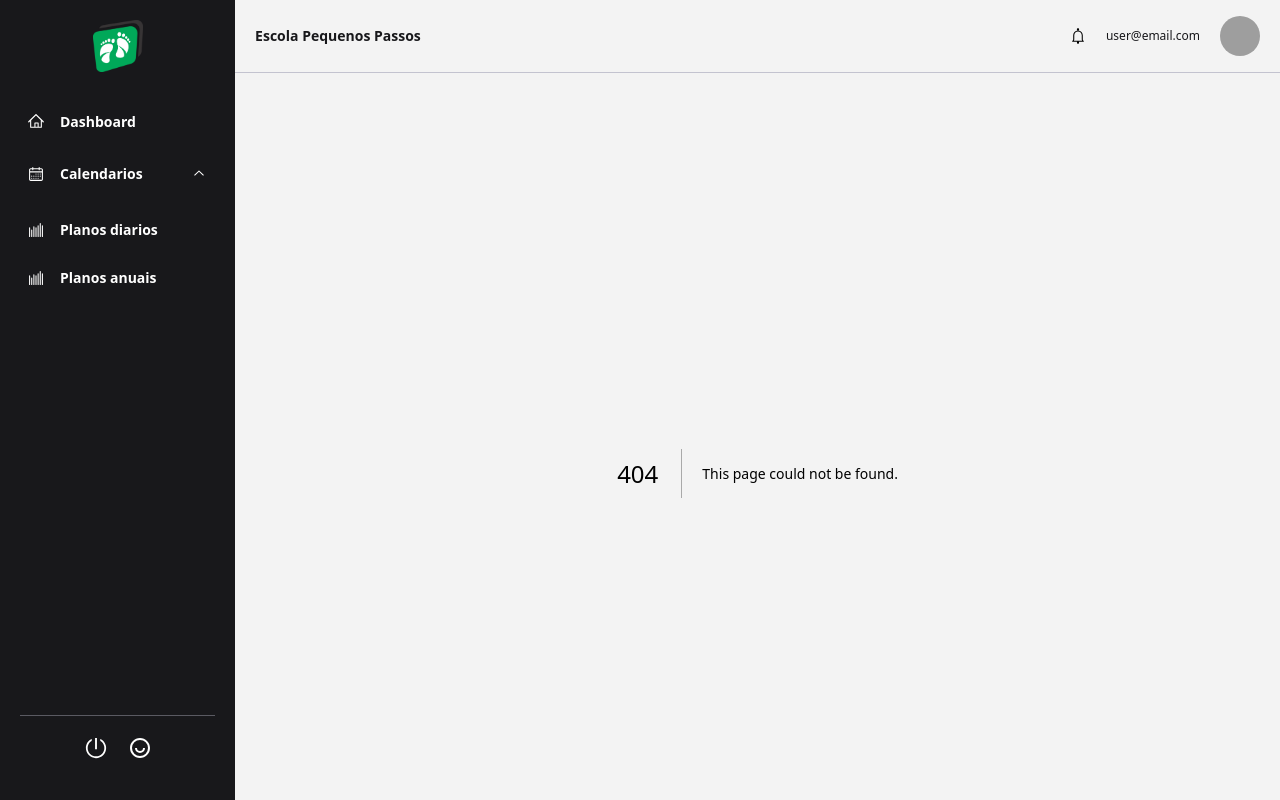
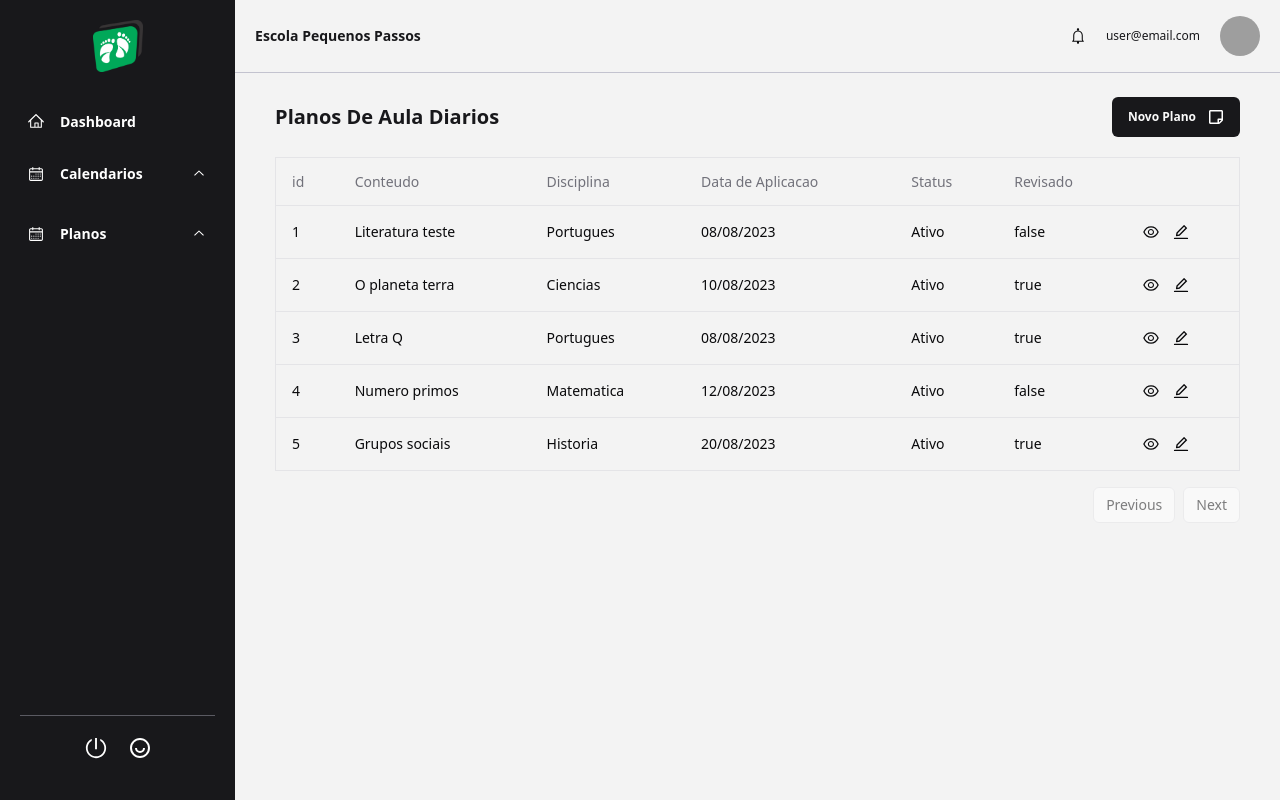
Before and after one commit to escolas-pequenos-passos/mvp-escola-pequenos-passos, a Next.js app: page /plans/daily in a window 1280 px wide. Before the commit this address had no page. Built offline with nearby package versions, Linux system fonts and the light colour scheme; grey boxes are pictures that could not be loaded.

Commit message:
create data table and add to plans page

```diff
--- a/package.json
+++ b/package.json
@@ -23,6 +23,7 @@
     "@radix-ui/react-scroll-area": "^1.0.4",
     "@radix-ui/react-select": "^1.2.2",
     "@radix-ui/react-slot": "^1.0.2",
+    "@tanstack/react-table": "^8.9.3",
     "@types/node": "20.4.7",
     "@types/react": "18.2.18",
     "@types/react-dom": "18.2.7",
--- /dev/null
+++ b/src/app/plans/daily/columns.tsx
@@ -0,0 +1,67 @@
+import { DailyPlan } from "@/interfaces/dailyPlan";
+import { ColumnDef } from "@tanstack/react-table";
+import { format } from "date-fns";
+import { AiOutlineEdit, AiOutlineEye } from "react-icons/ai";
+
+interface Props {
+  handleEdit: (data: any) => void;
+  handleGet: (data: any) => void;
+}
+
+export function dailyColumns({
+  handleEdit,
+  handleGet,
+}: Props): ColumnDef<DailyPlan>[] {
+  return [
+    {
+      accessorKey: "id",
+    },
+    {
+      accessorKey: "content",
+      header: "Conteudo",
+    },
+    {
+      accessorKey: "discipline",
+      header: "Disciplina",
+    },
+    {
+      accessorKey: "date",
+      header: "Data de Aplicacao",
+      cell: ({ row }) => {
+        const value = row.getValue("date") as Date;
+
+        return <span>{format(value, "dd/MM/yyyy")}</span>;
+      },
+    },
+    {
+      accessorKey: "status",
+      header: "Status",
+      cell: ({ row }) => {
+        const value = row.getValue("status");
+
+        return <span className="text-zinc-90">{String(value)}</span>;
+      },
+    },
+    {
+      accessorKey: "isReviewed",
+      header: "Revisado",
+    },
+    {
+      id: "actions",
+      cell: ({ row }) => {
+        const id = row.getValue("id");
+
+        return (
+          <div className="flex items-center gap-3">
+            <button onClick={() => handleGet(id)}>
+              <AiOutlineEye size={18} />
+            </button>
+            <button onClick={() => handleEdit(id)}>
+              <AiOutlineEdit size={18} />
+            </button>
+          </div>
+        );
+      },
+    },
+  ];
+}
--- /dev/null
+++ b/src/app/plans/daily/new/page.tsx
@@ -0,0 +1,9 @@
+export default function New() {
+  return (
+    <main className="p-10 pt-6 overflow-y-auto overflow-x-hidden">
+      <div className="flex items-center justify-between">
+        <h1 className="text-zinc-900 font-bold text-xl">Novo Plano</h1>
+      </div>
+    </main>
+  );
+}
--- /dev/null
+++ b/src/app/plans/daily/page.tsx
@@ -0,0 +1,47 @@
+"use client";
+
+import { usePathname, useRouter } from "next/navigation";
+
+import { FaRegStickyNote } from "react-icons/fa";
+import { Button } from "@/components/ui/button";
+import { DataTable } from "@/components/DataTable";
+import { plansDaily } from "./plansDaily";
+import { dailyColumns } from "./columns";
+
+export default function Daily() {
+  const router = useRouter();
+  const pathname = usePathname();
+
+  function handleEdit(data: any) {
+    console.log(data);
+  }
+
+  function handleGet(data: any) {
+    console.log(data);
+  }
+
+  return (
+    <main className="p-10 pt-6 overflow-y-auto overflow-x-hidden">
+      <div className="flex items-center justify-between">
+        <h1 className="text-zinc-900 font-bold text-xl">
+          Planos De Aula Diarios
+        </h1>
+
+        <Button onClick={() => router.push(`${pathname}/new`)}>
+          <span className="text-xs font-semibold">Novo Plano</span>
+          <FaRegStickyNote className="ml-3 text-white" size={16} />
+        </Button>
+      </div>
+
+      <div className="mt-5">
+        <DataTable
+          columns={dailyColumns({
+            handleEdit,
+            handleGet,
+          })}
+          data={plansDaily}
+        />
+      </div>
+    </main>
+  );
+}
--- /dev/null
+++ b/src/app/plans/daily/plansDaily.ts
@@ -0,0 +1,51 @@
+// active | processing | deactive
+
+import { DailyStatus } from "@/interfaces/dailyPlan";
+
+export const plansDaily = [
+  {
+    id: 1,
+    content: 'Literatura teste',
+    date: new Date('2023-08-08'),
+    discipline: 'Portugues',
+    status: DailyStatus.active,
+    isReviewed: false,
+    descriptionPlan: '<p>Conteudo</p>'
+  },
+  {
+    id: 2,
+    content: 'O planeta terra',
+    date: new Date('2023-08-10'),
+    discipline: 'Ciencias',
+    status: DailyStatus.active,
+    isReviewed: true,
+    descriptionPlan: '<p>Conteudo</p>'
+  },
+  {
+    id: 3,
+    content: 'Letra Q',
+    date: new Date('2023-08-08'),
+    discipline: 'Portugues',
+    status: DailyStatus.active,
+    isReviewed: true,
+    descriptionPlan: '<p>Conteudo</p>'
+  },
+  {
+    id: 4,
+    content: 'Numero primos',
+    date: new Date('2023-08-12'),
+    discipline: 'Matematica',
+    status: DailyStatus.active,
+    isReviewed: false,
+    descriptionPlan: '<p>Conteudo</p>'
+  },
+  {
+    id: 5,
+    content: 'Grupos sociais',
+    date: new Date('2023-08-20'),
+    discipline: 'Historia',
+    status: DailyStatus.active,
+    isReviewed: true,
+    descriptionPlan: '<p>Conteudo</p>'
+  }
+]
--- /dev/null
+++ b/src/components/DataTable/index.tsx
@@ -0,0 +1,93 @@
+import {
+  flexRender,
+  getCoreRowModel,
+  getPaginationRowModel,
+  useReactTable,
+} from "@tanstack/react-table";
+
+import {
+  Table,
+  TableBody,
+  TableCell,
+  TableHead,
+  TableHeader,
+  TableRow,
+} from "@/components/ui/table";
+import { DataTableProps } from "./interfaces/dataTable";
+import { Button } from "../ui/button";
+
+export function DataTable<TData, TValue>({
+  columns,
+  data,
+}: DataTableProps<TData, TValue>) {
+  const table = useReactTable({
+    data,
+    columns,
+    getCoreRowModel: getCoreRowModel(),
+    getPaginationRowModel: getPaginationRowModel(),
+  });
+
+  return (
+    <div>
+      <Table className="border">
+        <TableHeader className="">
+          {table.getHeaderGroups().map((headerGroup) => (
+            <TableRow key={headerGroup.id}>
+              {headerGroup.headers.map((header) => {
+                return (
+                  <TableHead key={header.id}>
+                    {header.isPlaceholder
+                      ? null
+                      : flexRender(
+                          header.column.columnDef.header,
+                          header.getContext()
+                        )}
+                  </TableHead>
+                );
+              })}
+            </TableRow>
+          ))}
+        </TableHeader>
+
+        <TableBody className="">
+          {table.getRowModel().rows?.length ? (
+            table.getRowModel().rows.map((row) => (
+              <TableRow key={row.id} className="group hover:bg-zinc-900">
+                {row.getVisibleCells().map((cell) => (
+                  <TableCell key={cell.id} className="group-hover:text-white">
+                    {flexRender(cell.column.columnDef.cell, cell.getContext())}
+                  </TableCell>
+                ))}
+              </TableRow>
+            ))
+          ) : (
+            <TableRow>
+              <TableCell colSpan={columns.length} className="h-24 text-center">
+                No results.
+              </TableCell>
+            </TableRow>
+          )}
+        </TableBody>
+      </Table>
+
+      <div className="flex items-center justify-end space-x-2 py-4">
+        <Button
+          variant="outline"
+          size="sm"
+          onClick={() => table.previousPage()}
+          disabled={!table.getCanPreviousPage()}
+        >
+          Previous
+        </Button>
+        <Button
+          variant="outline"
+          size="sm"
+          onClick={() => table.nextPage()}
+          disabled={!table.getCanNextPage()}
+        >
+          Next
+        </Button>
+      </div>
+    </div>
+  );
+}
--- /dev/null
+++ b/src/components/DataTable/interfaces/dataTable.ts
@@ -0,0 +1,6 @@
+import { ColumnDef } from "@tanstack/react-table";
+
+export interface DataTableProps<TData,TValue>{
+  columns: ColumnDef<TData, TValue>[];
+  data: TData[];
+}
--- a/src/components/Sidebar/Route/index.tsx
+++ b/src/components/Sidebar/Route/index.tsx
@@ -9,13 +9,14 @@ interface Props {
 
 export function Route({ icon: Icon, routeName, path }: Props) {
   return (
-    <li className="p-2 hover:cursor-pointer transition-all hover:rounded hover:bg-zinc-800 text-white">
-      <Link href={path} className="flex items-center">
-        <Icon />
-        <span className="ml-4 font-semibold text-sm text-center">
-          {routeName}
-        </span>
-      </Link>
-    </li>
+    <Link
+      href={path}
+      className="flex items-center hover:cursor-pointer transition-all hover:rounded hover:bg-zinc-800 text-white p-2"
+    >
+      <Icon />
+      <span className="ml-4 font-semibold text-sm text-center">
+        {routeName}
+      </span>
+    </Link>
   );
 }
--- a/src/components/Sidebar/index.tsx
+++ b/src/components/Sidebar/index.tsx
@@ -10,6 +10,10 @@ import logo from "../../../assets/logo.png";
 import { RxHome, RxCalendar, RxBarChart } from "react-icons/rx";
 import { Route } from "./Route";
 import { SubRoutes } from "./SubRoutes";
+
+function RouteWrapper({ children }: { children: React.ReactNode }) {
+  return <li>{children}</li>;
+}
 
 export function Sidebar() {
   return (
@@ -29,7 +33,9 @@ export function Sidebar() {
 
         {/* router */}
         <ul className="mt-8 space-y-3 h-2/3 overflow-y-auto">
+          <RouteWrapper>
             <Route icon={RxHome} routeName="Dashboard" path="/" />
+          </RouteWrapper>
           <li className="px-2 py-3 text-white">
             <SubRoutes menuName="Calendarios" menuIcon={RxCalendar}>
               <Route
@@ -49,16 +55,20 @@ export function Sidebar() {
               />
             </SubRoutes>
           </li>
+          <li className="px-2 py-3 text-white">
+            <SubRoutes menuName="Planos" menuIcon={RxCalendar}>
               <Route
                 icon={RxBarChart}
-            routeName="Planos diarios"
-            path="/plans/diario"
+                routeName="Diarios"
+                path="/plans/daily"
               />
               <Route
                 icon={RxBarChart}
-            routeName="Planos anuais"
-            path="/plans/anual"
+                routeName="Annuais"
+                path="/plans/yearly"
               />
+            </SubRoutes>
+          </li>
         </ul>
         <div className="p-5 mt-auto flex gap-5 justify-center items-center border-t-[1px] border-t-zinc-500/75">
           <AiOutlinePoweroff className="text-white" size={24} />
--- /dev/null
+++ b/src/interfaces/dailyPlan.ts
@@ -0,0 +1,15 @@
+export enum DailyStatus {
+  active = 'Ativo',
+  processing = 'Processando',
+  deactive = 'Desativad'
+}
+
+export interface DailyPlan {
+  id: number;
+  content: string;
+  date: Date;
+  discipline: string;
+  status: DailyStatus;
+  isReviewed: boolean;
+  descriptionPlan: string;
+}
```
Also changed, not shown: 1 other file (tests, documents, lock files or other folders). Lines whose indentation alone changed are shown as unchanged.
